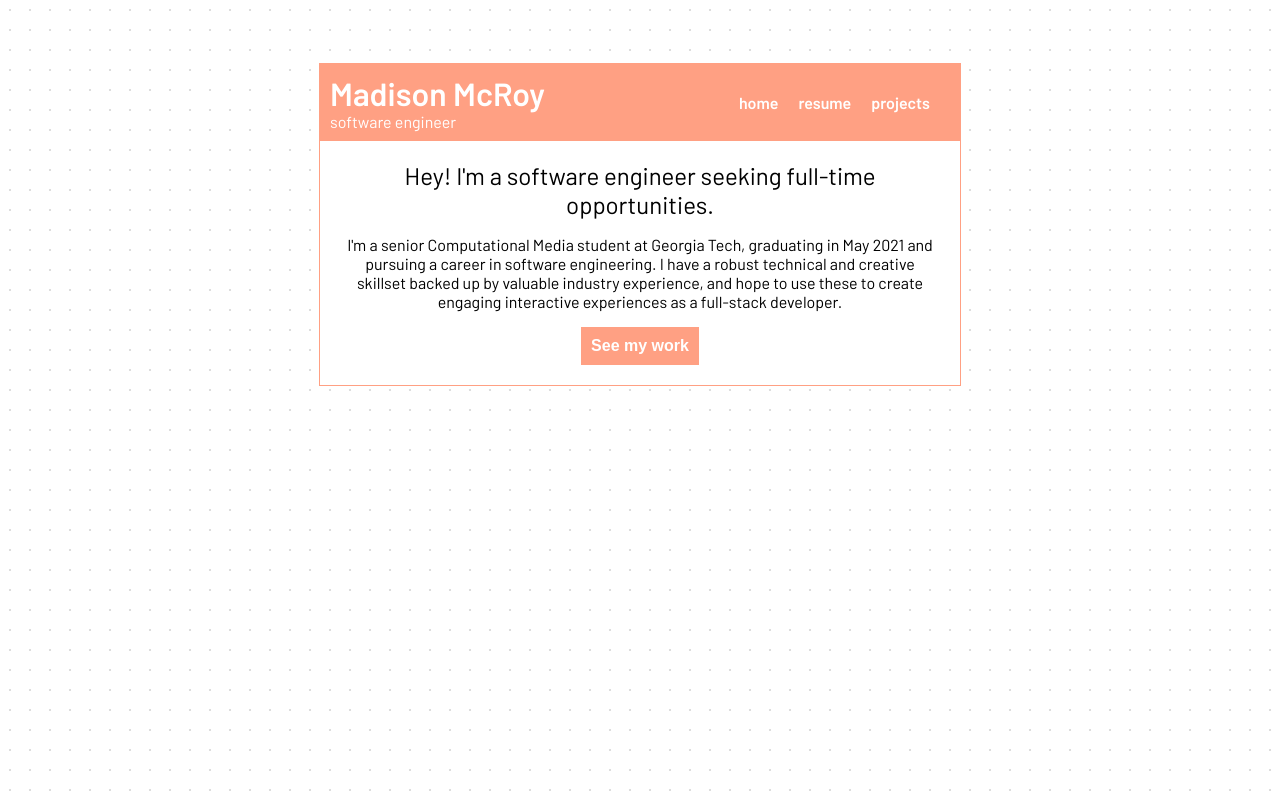
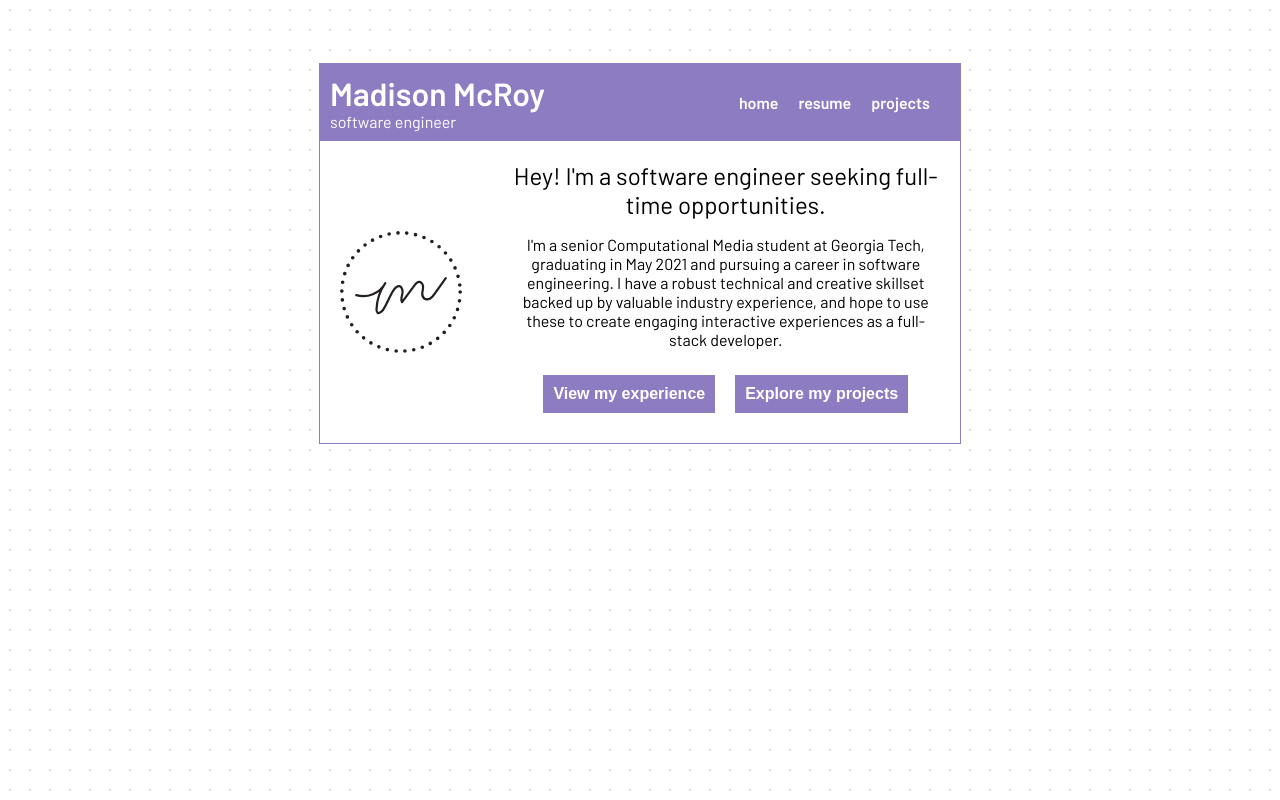
Before and after one commit to maddiemcroy/site2020, a React (Create React App) app: page / in a window 1280 px wide. Built offline with nearby package versions, Linux system fonts and the light colour scheme.

Commit message:
first try at responsiveness, update color theme, add favicon

```diff
--- a/src/App.js
+++ b/src/App.js
@@ -6,14 +6,23 @@ import ResumePage from './pages/ResumePage'
 import ProjectsPage from './pages/ProjectsPage'
 import styled from 'styled-components'
 import NavBar from './components/NavBar'
+import { BREAKPOINTS } from './breakpoints'
 
 const PageContainer = styled.div`
   width: 50%;
   margin: auto;
   margin-top: 5%;
   margin-bottom: 5%;
-  outline: solid 1px #FFA083;
+  outline: solid 1px #8e7cc3;
   background-color: #fff;
+  @media (max-width: ${BREAKPOINTS.medium}) {
+    width: 80%;
+  }
+  @media (max-width: ${BREAKPOINTS.small}) {
+    width: 100%;
+    height: 100vh;
+    margin: 0;
+  }
 `;
 
 const Content = styled.div`
--- /dev/null
+++ b/src/breakpoints.js
@@ -0,0 +1,4 @@
+export const BREAKPOINTS = {
+    small: '630px',
+    medium: '1024px'
+}
--- a/src/components/Button.js
+++ b/src/components/Button.js
@@ -4,13 +4,14 @@ import styled from 'styled-components'
 const StyledButton = styled.button`
     border: none;
     color: white;
-    background-color: #FFA083;
+    background-color: #8e7cc3;
     font-weight: bold;
     padding: 10px;
     font-size: 1em;
     transition: 200ms;
+    margin: 10px;
     :hover {
-        background-color: #E8846D;
+        background-color: #674ea7;
     }
 `
 
--- a/src/components/NavBar.js
+++ b/src/components/NavBar.js
@@ -4,7 +4,7 @@ import { Link } from 'react-router-dom'
 
 const Container = styled.div`
     width: 100%;
-    background: #FFA083;
+    background: #8e7cc3;
     display: flex;
     overflow: hidden;
     text-align: left;
@@ -19,7 +19,7 @@ const NavLink = styled(Link)`
     transition: 200ms;
     text-decoration: none;
     :hover {
-        color: #E8846D;
+        color: #674ea7;
     }
 `
 
--- a/src/pages/HomePage.js
+++ b/src/pages/HomePage.js
@@ -3,25 +3,51 @@ import styled from 'styled-components'
 import { aboutText, aboutHeadline } from '../text'
 import Button from '../components/Button'
 import { useHistory } from 'react-router-dom'
+import logo from '../assets/m-logo.svg'
+import { BREAKPOINTS } from './../breakpoints'
 
 const HomePage = () => {
+
+    const Container = styled.div`
+        display: flex;
+    `
 
     const Headline = styled.div`
         font-size: 1.5em;
     `
 
+    const InfoSection = styled.div`
+    `
+
+    const Image = styled.img`
+        overflow: auto;
+        width: 100%;
+        object-fit: contain;
+        max-width: 150px;
+        margin-right: 50px;
+        @media (max-width: ${BREAKPOINTS.small}) {
+            display: none;
+        }
+    `
+
     const history = useHistory();
-    const buttonOnClick = () => history.push('/resume')
 
     return (
-        <div>
-            <Headline>{aboutHeadline}</Headline>
-            <p>{aboutText}</p>
-            <Button
-                text='See my work'
-                onClick={buttonOnClick}
-            ></Button>
-        </div>
+        <Container>
+            <Image src={logo} />
+            <InfoSection>
+                <Headline>{aboutHeadline}</Headline>
+                <p>{aboutText}</p>
+                <Button
+                    text='View my experience'
+                    onClick={() => history.push('/resume')}
+                ></Button>
+                <Button
+                    text='Explore my projects'
+                    onClick={() => history.push('/projects')}
+                ></Button>
+            </InfoSection>
+        </Container>
     )
 }
 
--- a/src/pages/ResumePage.js
+++ b/src/pages/ResumePage.js
@@ -4,8 +4,8 @@ import { workExperience, education, skills } from '../text'
 import ResumeEntry from '../components/ResumeEntry'
 
 const SectionHeader = styled.div`
-    outline: solid 1px #FFA083;
-    color: #FFA083;
+    outline: solid 1px #8e7cc3;
+    color: #8e7cc3;
     font-weight: bold;
     font-size: 1.25em;
     padding: 5px;
--- a/src/text.js
+++ b/src/text.js
@@ -39,7 +39,7 @@ export const education = {
     endMonth: 'May',
     endYear: '2021',
     location: 'Atlanta, GA',
-    description: 'Studies fundamental concepts of programming and its applications, with an emphasis on media. Key coursework includes Object-Oriented Programming, Data Strucutres & Algorithms, User Interface Design, Computer Graphics, & Info Visualization.'
+    description: 'Studies fundamental concepts of programming and its applications, with an emphasis on media. Key coursework includes Object-Oriented Programming, Data Structures & Algorithms, User Interface Design, Computer Graphics, & Info Visualization.'
 }
 
 export const skills = {
```
Also changed, not shown: src/assets/m-logo.svg (added), 1 other file (tests, documents, lock files or other folders).
